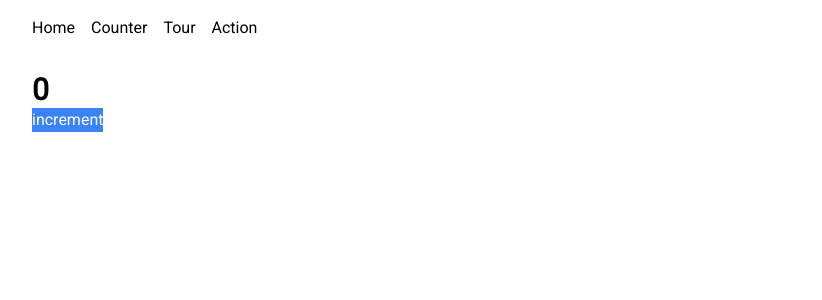
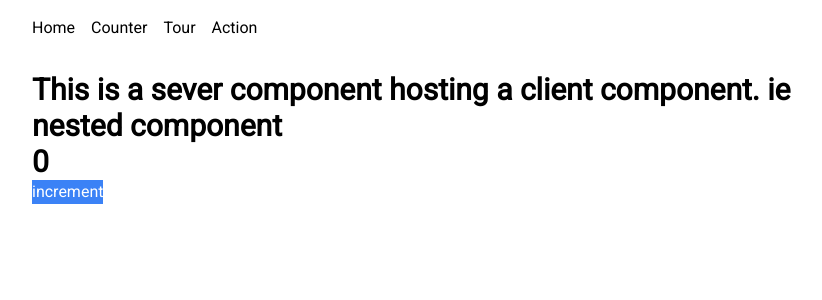
Before and after one commit to abdul-mumin-rufai/next.js-typeScript-tutorials, a Next.js app: page /counter in a window 1280 px wide. Shown: the top 300 px of the page, without its empty margins (224-1046 px from the left). Built offline with nearby package versions, Linux system fonts and the light colour scheme.

Commit message:
severComponent: Rendered a client component in a server component ie nested component

```diff
--- a/app/counter/page.tsx
+++ b/app/counter/page.tsx
@@ -1,21 +1,17 @@
-
-// client component is used to use interactivity. ustState browsrapi such as the localstorage. by default every next.js component is a sever component
-'use client'
-import { useState } from "react";
+import CounterPage from "@/components/counterPage";
 
 
 function Counter() {
-    const [counter, setCounter] = useState<number>(0)
   return (
-      <section className="items-center">
-          <p className=" text-3xl font-bold">
-              {counter}
+      <section>
+          <p className="text-3xl font-bold">
+            This is a sever component hosting a client component. ie
+            nested component
           </p>
-          <button onClick={() => setCounter(counter + 1)} className="btn bg-blue-500 text-white">
-              increment
-          </button>
-    </section>
-  )
+          <CounterPage/>
+      </section>
+
+    );
 }
 
 export default Counter;
--- /dev/null
+++ b/components/counterPage.tsx
@@ -0,0 +1,19 @@
+'use client'
+import { useState } from "react";
+
+
+function CounterPage() {
+    const [counter, setCounter] = useState<number>(0)
+  return (
+      <section className="items-center">
+          <p className=" text-3xl font-bold">
+              {counter}
+          </p>
+          <button onClick={() => setCounter(counter + 1)} className="btn bg-blue-500 text-white">
+              increment
+          </button>
+    </section>
+  )
+}
+
+export default CounterPage;
```
